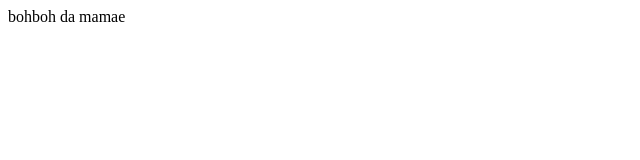
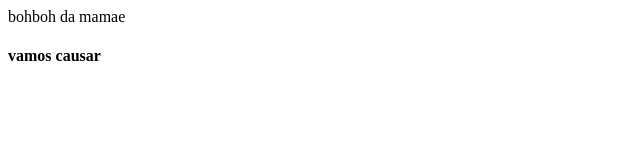
Before and after one commit to stargakronmeyer/Boh_project, a plain HTML site: page Index.html in a window 1280 px wide. Shown: the whole page, without its empty margins (0-640 px from the left). Drawn offline with Linux system fonts and the light colour scheme.

Commit message:
Agora em masterrrrrr

```diff
--- a/Index.html
+++ b/Index.html
@@ -1,3 +1,4 @@
 <html>
 <p> bohboh da mamae </p>
+<h4> vamos causar </h4>
 </html>
```
